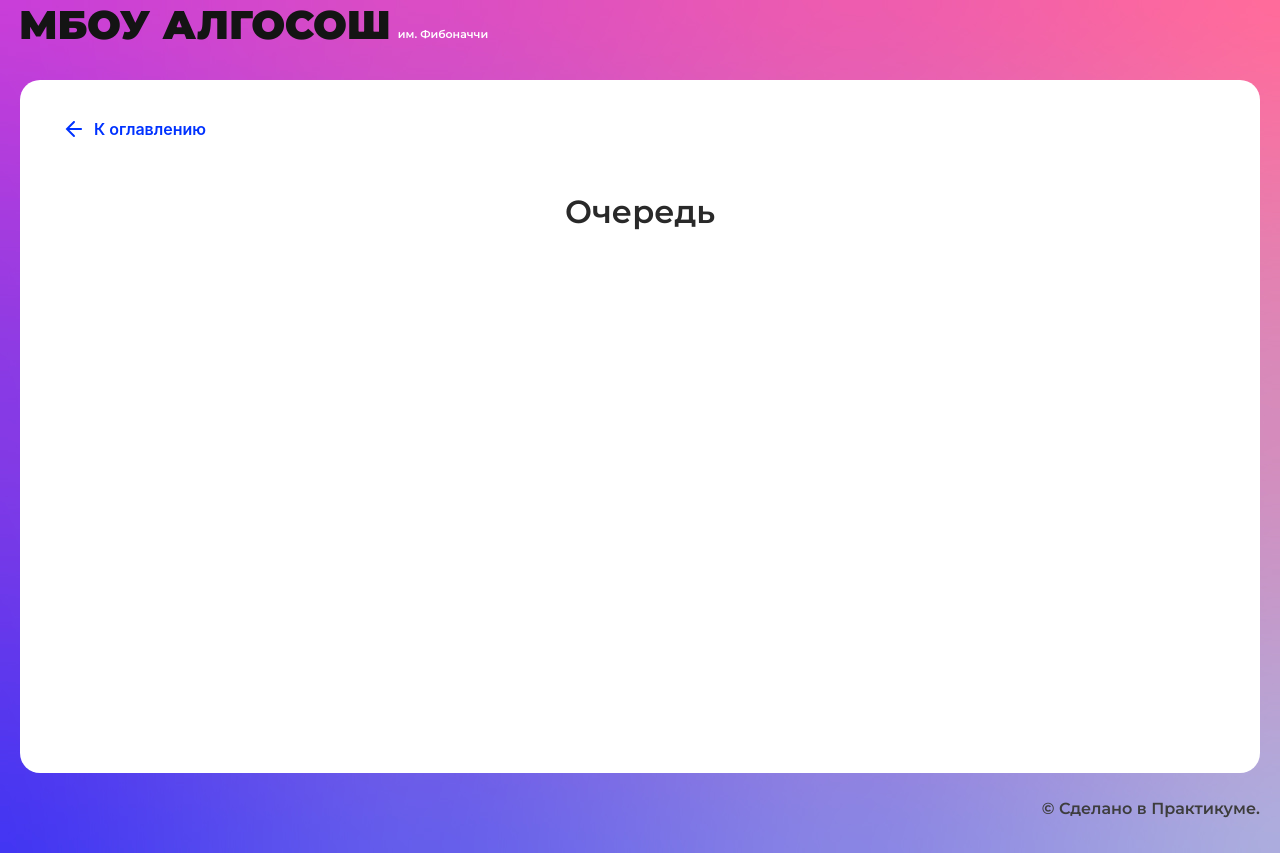
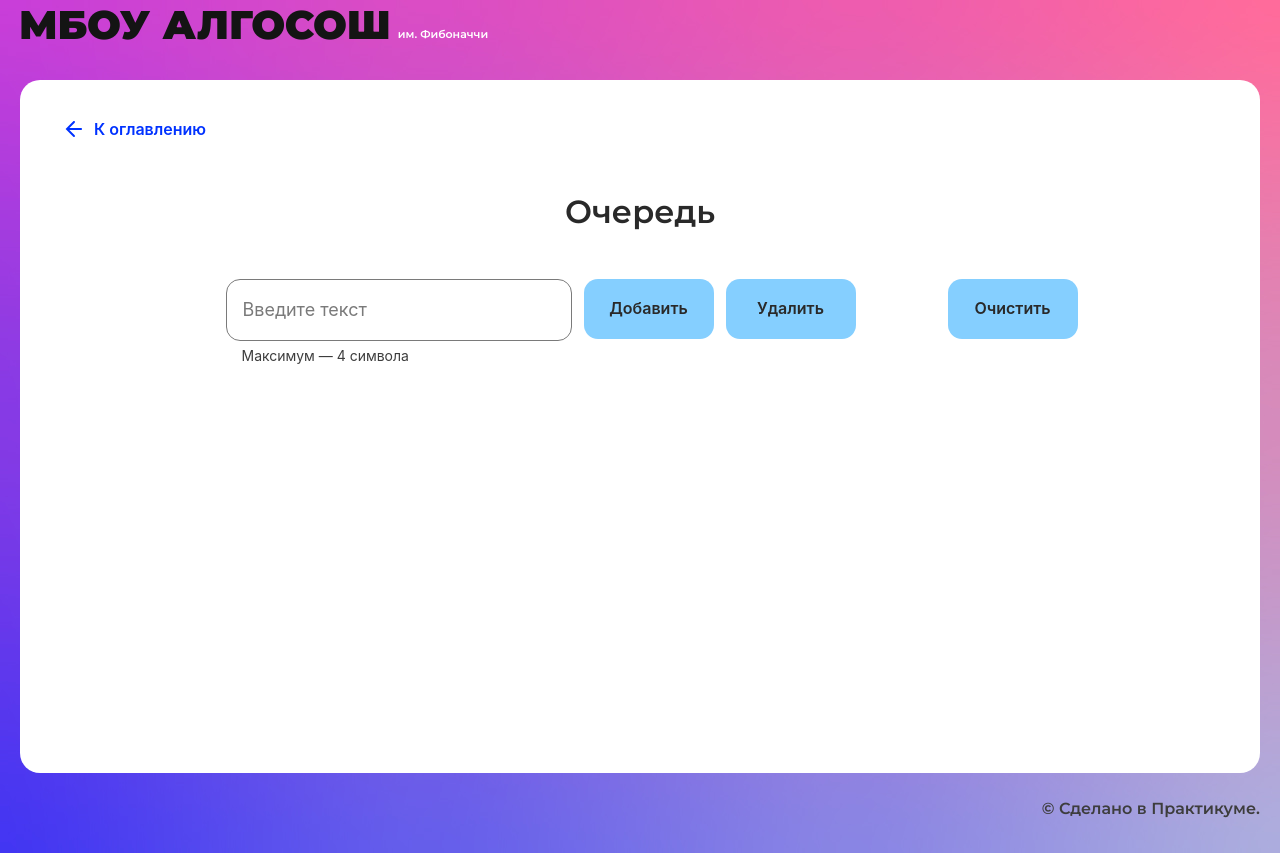
Before and after one commit to anastasiia-lk/algososh, a React (Create React App) app in the folder algososh/: page /queue in a window 1280 px wide. Built offline with nearby package versions, Linux system fonts and the light colour scheme.

Commit message:
add queue layout

```diff
--- /dev/null
+++ b/algososh/src/components/queue-page/queue-page.module.css
@@ -0,0 +1,23 @@
+.list {
+  list-style-type: none;
+}
+
+.flex-wrapper {
+  display: flex;
+}
+
+.wrapper {
+  max-width: 829px;
+  gap: 12px;
+  margin: 0 auto 80px;
+}
+
+.container {
+  max-width: 630px;
+  gap: 12px;
+  margin-right: 80px;
+}
+
+.input {
+  width: 377px;
+}
--- a/algososh/src/components/queue-page/queue-page.tsx
+++ b/algososh/src/components/queue-page/queue-page.tsx
@@ -1,10 +1,36 @@
-import React from "react";
+import React, { ChangeEvent, useRef, useState } from 'react';
 import { SolutionLayout } from "../ui/solution-layout/solution-layout";
+import { Input } from '../ui/input/input';
+import { Button } from '../ui/button/button';
+import styles from './queue-page.module.css';
 
 export const QueuePage: React.FC = () => {
+  const [inputValue, setInputValue] = useState('');
   return (
     <SolutionLayout title="Очередь">
-
+      <div className={`${styles['flex-wrapper']} ${styles['wrapper']}`}>
+      <div className={`${styles['flex-wrapper']} ${styles['container']}`}>
+        <Input
+          value={inputValue}
+          // onChange={onChange}
+          maxLength={4}
+          isLimitText
+          extraClass={styles.input}
+        />
+        <Button
+          text='Добавить'
+          // onClick={() => addItem(inputValue)}
+        />
+        <Button
+          text='Удалить'
+          // onClick={deleteItem}
+        />
+        </div>
+        <Button
+          text='Очистить'
+          // onClick={clearStack}
+        />
+      </div>
     </SolutionLayout>
   );
 };
--- a/algososh/src/components/stack-page/stack-page.tsx
+++ b/algososh/src/components/stack-page/stack-page.tsx
@@ -69,8 +69,8 @@ export const StackPage: React.FC = () => {
           text='Очистить'
           onClick={clearStack}
         />
-        </div>
-        <ul className={`${styles['flex-wrapper']} ${styles['stack-items-container']} ${styles['list']}`}>
+      </div>
+      <ul className={`${styles['flex-wrapper']} ${styles['stack-items-container']} ${styles['list']}`}>
         {stackItems &&
           stackItems.map((item, index) => (
             <li key={index}>
```
